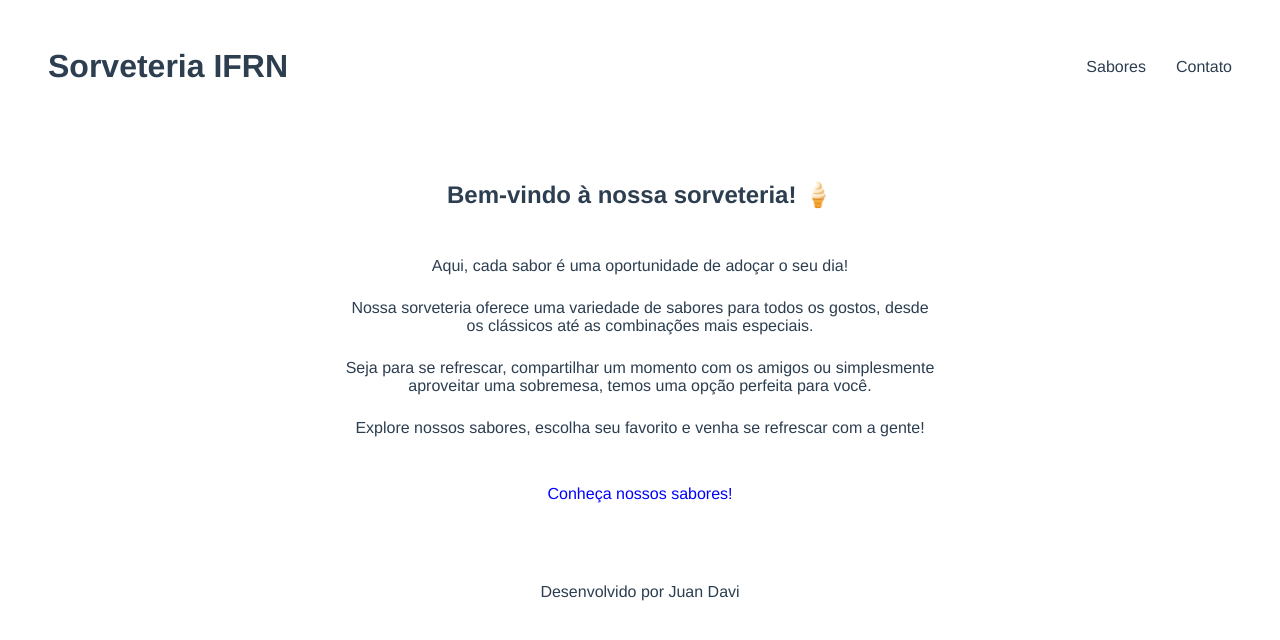
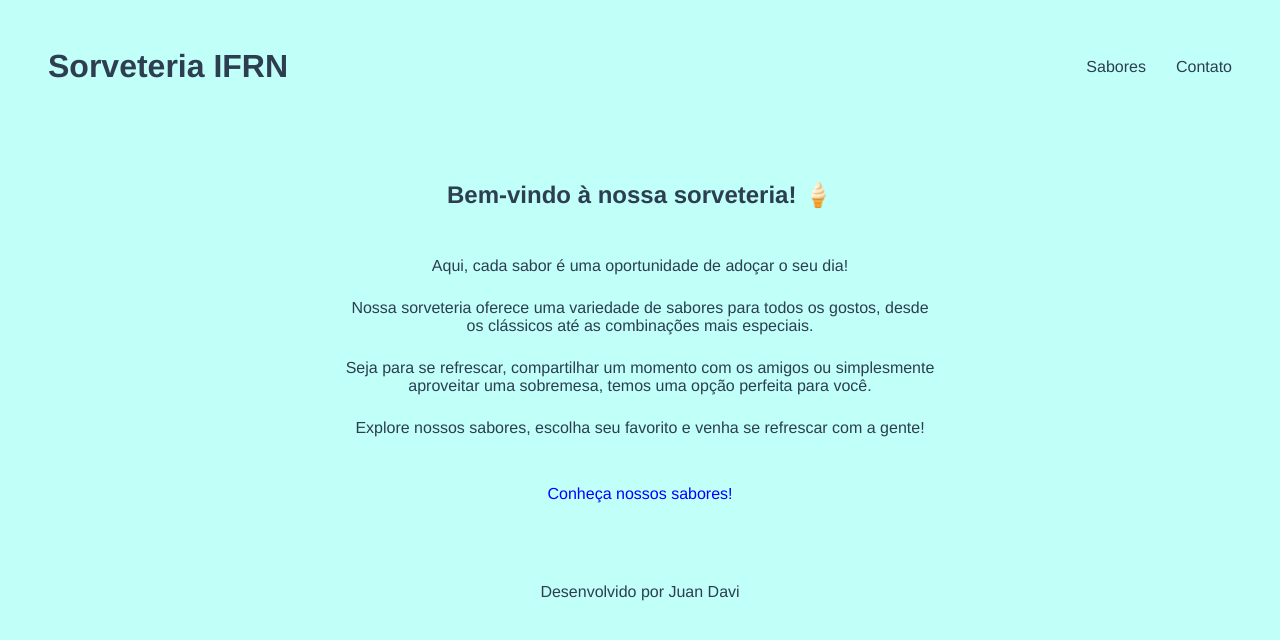
Before and after one commit to silvajuan09/sorveteria, a Vue app: page / in a window 1280 px wide. Shown: the top 640 px of the page. Built offline with nearby package versions, Linux system fonts and the light colour scheme.

Commit message:
background color

```diff
--- a/src/assets/css/main.css
+++ b/src/assets/css/main.css
@@ -5,6 +5,7 @@
 body{
     font-family: Avenir, Helvetica, Arial, sans-serif;
     color: #2c3e50;
+    background-color: rgb(193, 255, 249);
     text-align: center;
 }
 h1{
```
